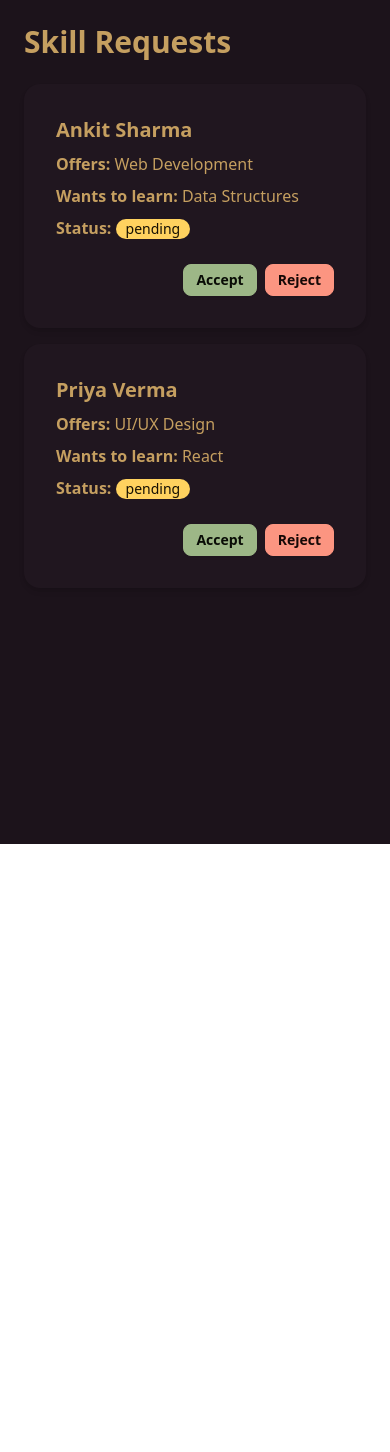
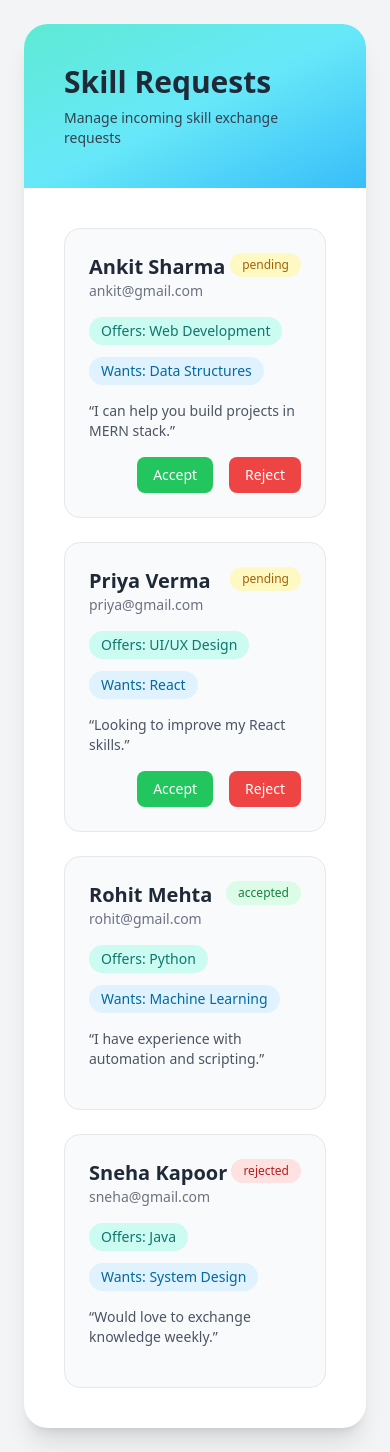
Before and after one commit to palaksingh-06/skill_swap, a React app in the folder frontend/: page /requests in a window 390 px wide. Before the commit the page ends 844 px from the top, so only its background shows below. Built offline with nearby package versions, Linux system fonts and the light colour scheme; the HTML template or start-up script is replaced by a standard one.

Commit message:
skill edit

```diff
--- a/frontend/src/pages/Badges.jsx
+++ b/frontend/src/pages/Badges.jsx
@@ -6,35 +6,30 @@ const Badges = () => {
       id: 1,
       title: "First Swap",
       description: "Completed your first skill exchange",
-      icon: "🎉",
       earned: true,
     },
     {
       id: 2,
       title: "Active Learner",
       description: "Attended 5 learning sessions",
-      icon: "📘",
       earned: true,
     },
     {
       id: 3,
       title: "Community Helper",
       description: "Accepted 5 skill requests",
-      icon: "🤝",
       earned: true,
     },
     {
       id: 4,
       title: "Skill Mentor",
       description: "Taught 5 sessions successfully",
-      icon: "🧠",
       earned: false,
     },
     {
       id: 5,
       title: "Consistent User",
       description: "Active for 7 consecutive days",
-      icon: "🏆",
       earned: false,
     },
   ];
--- a/frontend/src/pages/Requests.jsx
+++ b/frontend/src/pages/Requests.jsx
@@ -5,16 +5,38 @@ const Requests = () => {
     {
       id: 1,
       from: "Ankit Sharma",
+      email: "ankit@gmail.com",
       skillOffered: "Web Development",
       skillRequested: "Data Structures",
+      message: "I can help you build projects in MERN stack.",
       status: "pending",
     },
     {
       id: 2,
       from: "Priya Verma",
+      email: "priya@gmail.com",
       skillOffered: "UI/UX Design",
       skillRequested: "React",
+      message: "Looking to improve my React skills.",
       status: "pending",
+    },
+    {
+      id: 3,
+      from: "Rohit Mehta",
+      email: "rohit@gmail.com",
+      skillOffered: "Python",
+      skillRequested: "Machine Learning",
+      message: "I have experience with automation and scripting.",
+      status: "accepted",
+    },
+    {
+      id: 4,
+      from: "Sneha Kapoor",
+      email: "sneha@gmail.com",
+      skillOffered: "Java",
+      skillRequested: "System Design",
+      message: "Would love to exchange knowledge weekly.",
+      status: "rejected",
     },
   ]);
 
@@ -35,78 +57,98 @@ const Requests = () => {
   };
 
   return (
-    <div className="min-h-screen bg-base-200 p-6">
+    <div className="min-h-screen bg-gray-100 flex items-center justify-center p-6">
+      <div className="w-full max-w-6xl bg-white rounded-3xl shadow-xl overflow-hidden">
 
-      <h2 className="text-3xl font-bold mb-6">
+        {/* HEADER */}
+        <div className="bg-gradient-to-br from-teal-300 via-cyan-300 to-sky-400 p-10">
+          <h2 className="text-3xl font-bold text-gray-800">
             Skill Requests
           </h2>
+          <p className="text-sm text-gray-700 mt-2">
+            Manage incoming skill exchange requests
+          </p>
+        </div>
+
+        {/* CONTENT */}
+        <div className="p-10">
 
           {requests.length === 0 ? (
-        <div className="alert alert-info">
-          No skill requests available
-        </div>
+            <p className="text-gray-500">
+              No skill requests available.
+            </p>
           ) : (
-        <div className="grid gap-4">
+            <div className="grid gap-6">
 
               {requests.map((req) => (
                 <div
                   key={req.id}
-              className="card bg-base-100 shadow-md"
+                  className="border rounded-2xl p-6 bg-gray-50 hover:shadow-md transition"
                 >
-              <div className="card-body">
-
-                <h3 className="card-title">
+                  {/* USER INFO */}
+                  <div className="flex justify-between items-start mb-4">
+                    <div>
+                      <h3 className="text-xl font-semibold text-gray-800">
                         {req.from}
                       </h3>
+                      <p className="text-sm text-gray-500">
+                        {req.email}
+                      </p>
+                    </div>
 
-                <p>
-                  <span className="font-semibold">Offers:</span>{" "}
-                  {req.skillOffered}
-                </p>
-
-                <p>
-                  <span className="font-semibold">Wants to learn:</span>{" "}
-                  {req.skillRequested}
-                </p>
-
-                <p>
-                  <span className="font-semibold">Status:</span>{" "}
                     <span
-                    className={`badge ${
+                      className={`px-3 py-1 rounded-full text-xs font-medium ${
                         req.status === "pending"
-                        ? "badge-warning"
+                          ? "bg-yellow-100 text-yellow-700"
                           : req.status === "accepted"
-                        ? "badge-success"
-                        : "badge-error"
+                          ? "bg-green-100 text-green-700"
+                          : "bg-red-100 text-red-700"
                       }`}
                     >
                       {req.status}
                     </span>
+                  </div>
+
+                  {/* SKILLS */}
+                  <div className="flex flex-wrap gap-3 mb-4">
+                    <span className="px-3 py-1 rounded-full bg-teal-100 text-teal-700 text-sm">
+                      Offers: {req.skillOffered}
+                    </span>
+                    <span className="px-3 py-1 rounded-full bg-sky-100 text-sky-700 text-sm">
+                      Wants: {req.skillRequested}
+                    </span>
+                  </div>
+
+                  {/* MESSAGE */}
+                  <p className="text-sm text-gray-600 mb-4">
+                    “{req.message}”
                   </p>
 
+                  {/* ACTIONS */}
                   {req.status === "pending" && (
-                  <div className="card-actions justify-end mt-4">
+                    <div className="flex gap-4 justify-end">
                       <button
-                      className="btn btn-success btn-sm"
                         onClick={() => handleAccept(req.id)}
+                        className="px-4 py-2 rounded-lg bg-green-500 text-white text-sm hover:bg-green-600 transition"
                       >
                         Accept
                       </button>
                       <button
-                      className="btn btn-error btn-sm"
                         onClick={() => handleReject(req.id)}
+                        className="px-4 py-2 rounded-lg bg-red-500 text-white text-sm hover:bg-red-600 transition"
                       >
                         Reject
                       </button>
                     </div>
                   )}
-
-              </div>
                 </div>
               ))}
 
             </div>
           )}
+
+        </div>
+      </div>
     </div>
   );
 };
--- a/frontend/src/pages/Sessions.jsx
+++ b/frontend/src/pages/Sessions.jsx
@@ -5,91 +5,128 @@ const Sessions = () => {
     {
       id: 1,
       partner: "Ankit Sharma",
+      email: "ankit@gmail.com",
       skill: "Web Development",
-      date: "2026-02-15",
+      date: "15 Feb 2026",
       time: "6:00 PM",
       status: "upcoming",
     },
     {
       id: 2,
       partner: "Priya Verma",
+      email: "priya@gmail.com",
       skill: "UI/UX Design",
-      date: "2026-02-10",
+      date: "10 Feb 2026",
       time: "4:00 PM",
       status: "completed",
+    },
+    {
+      id: 3,
+      partner: "Rohit Mehta",
+      email: "rohit@gmail.com",
+      skill: "Python Basics",
+      date: "05 Feb 2026",
+      time: "7:30 PM",
+      status: "completed",
+    },
+    {
+      id: 4,
+      partner: "Sneha Kapoor",
+      email: "sneha@gmail.com",
+      skill: "System Design",
+      date: "20 Feb 2026",
+      time: "5:00 PM",
+      status: "upcoming",
     },
   ]);
 
   return (
-    <div className="min-h-screen bg-base-200 p-6">
+    <div className="min-h-screen bg-gray-100 flex items-center justify-center p-6">
+      <div className="w-full max-w-6xl bg-white rounded-3xl shadow-xl overflow-hidden">
 
-      <h2 className="text-3xl font-bold mb-6">
+        {/* HEADER */}
+        <div className="bg-gradient-to-br from-teal-300 via-cyan-300 to-sky-400 p-10">
+          <h2 className="text-3xl font-bold text-gray-800">
             My Sessions
           </h2>
+          <p className="text-sm text-gray-700 mt-2">
+            Track your upcoming and completed learning sessions
+          </p>
+        </div>
+
+        {/* CONTENT */}
+        <div className="p-10">
 
           {sessions.length === 0 ? (
-        <div className="alert alert-info">
-          No sessions scheduled yet
-        </div>
+            <p className="text-gray-500">
+              No sessions scheduled yet.
+            </p>
           ) : (
-        <div className="grid gap-4">
+            <div className="grid gap-6">
 
               {sessions.map((session) => (
                 <div
                   key={session.id}
-              className="card bg-base-100 shadow-md"
+                  className="border rounded-2xl p-6 bg-gray-50 hover:shadow-md transition"
                 >
-              <div className="card-body">
-
-                <h3 className="card-title">
+                  {/* TOP ROW */}
+                  <div className="flex justify-between items-start mb-4">
+                    <div>
+                      <h3 className="text-xl font-semibold text-gray-800">
                         {session.skill}
                       </h3>
+                      <p className="text-sm text-gray-500">
+                        With {session.partner} ({session.email})
+                      </p>
+                    </div>
 
-                <p>
-                  <span className="font-semibold">With:</span>{" "}
-                  {session.partner}
-                </p>
-
-                <p>
-                  <span className="font-semibold">Date:</span>{" "}
-                  {session.date}
-                </p>
-
-                <p>
-                  <span className="font-semibold">Time:</span>{" "}
-                  {session.time}
-                </p>
-
-                <p>
-                  <span className="font-semibold">Status:</span>{" "}
                     <span
-                    className={`badge ${
+                      className={`px-3 py-1 rounded-full text-xs font-medium ${
                         session.status === "upcoming"
-                        ? "badge-warning"
-                        : "badge-success"
+                          ? "bg-yellow-100 text-yellow-700"
+                          : "bg-green-100 text-green-700"
                       }`}
                     >
                       {session.status}
                     </span>
+                  </div>
+
+                  {/* DETAILS */}
+                  <div className="grid grid-cols-1 md:grid-cols-2 gap-4 mb-4">
+                    <div>
+                      <p className="text-xs text-gray-500">Date</p>
+                      <p className="text-sm font-medium text-gray-700">
+                        {session.date}
                       </p>
+                    </div>
 
+                    <div>
+                      <p className="text-xs text-gray-500">Time</p>
+                      <p className="text-sm font-medium text-gray-700">
+                        {session.time}
+                      </p>
+                    </div>
+                  </div>
+
+                  {/* ACTIONS */}
                   {session.status === "upcoming" && (
-                  <div className="card-actions justify-end mt-4">
-                    <button className="btn btn-outline btn-sm">
+                    <div className="flex gap-4 justify-end">
+                      <button className="px-4 py-2 rounded-lg bg-teal-500 text-white text-sm hover:bg-teal-600 transition">
                         Join Session
                       </button>
-                    <button className="btn btn-error btn-sm">
+                      <button className="px-4 py-2 rounded-lg bg-red-500 text-white text-sm hover:bg-red-600 transition">
                         Cancel
                       </button>
+                    </div>
+                  )}
+                </div>
+              ))}
+
             </div>
           )}
 
         </div>
       </div>
-          ))}
-
-        </div>
-      )}
     </div>
   );
 };
```
Also changed, not shown: frontend/src/pages/Dashboard.jsx (+4 -4 lines). Lines whose indentation alone changed are shown as unchanged.
